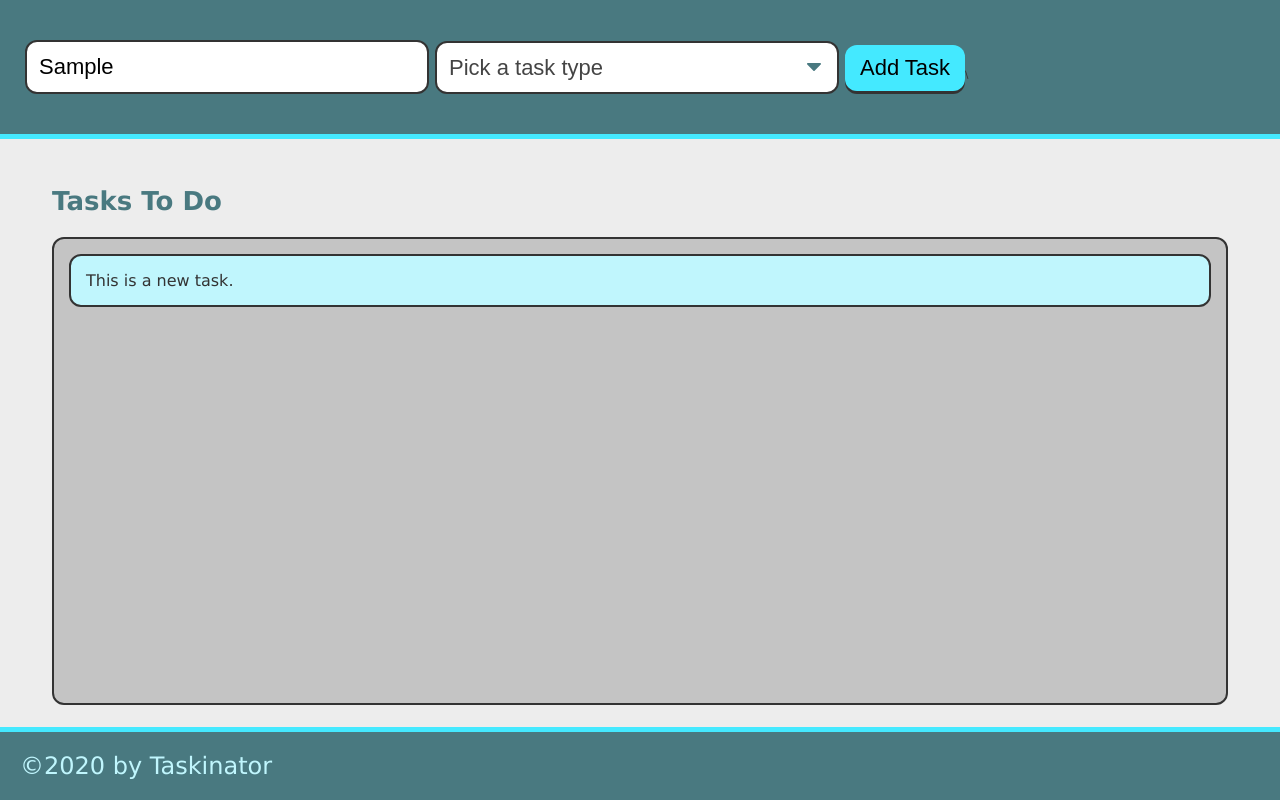
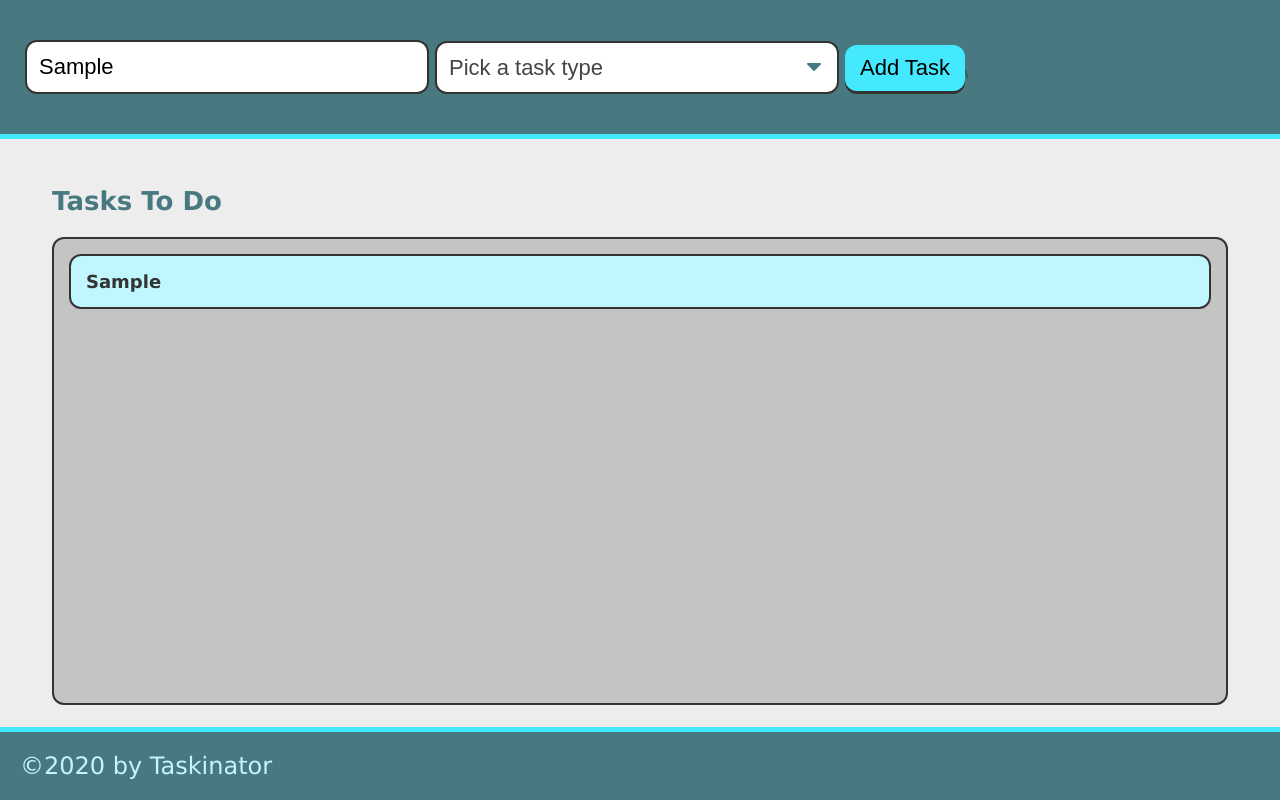
Before and after one commit to asramey/taskinator, a plain HTML site: page index.html in a window 1280 px wide. Both pictures are taken after typing "Sample" into the empty fields and a click on the button "Add Task". Drawn offline with Linux system fonts and the light colour scheme.

Commit message:
updated task form some more, added subtext

```diff
--- a/assets/js/script.js
+++ b/assets/js/script.js
@@ -1,12 +1,27 @@
 var formEl = document.querySelector("#task-form");
 var tasksToDoEl = document.querySelector("#tasks-to-do");
+
 
 var createTaskHandler = function(event) {
   event.preventDefault();
 
+  var taskNameInput = document.querySelector("input[name='task-name']").value;
+  var taskTypeInput = document.querySelector("select[name='task-type']").value;
+
+  // create list item
   var listItemEl = document.createElement("li");
   listItemEl.className = "task-item";
-  listItemEl.textContent = "This is a new task.";
+
+  // create div to hold task info and add to list item
+  var taskInfoEl = document.createElement("div");
+  // give it a class name
+  taskInfoEl.className = "task-info";
+  // add HTML content to div
+  taskInfoEl.innerHTML = "<h3 class='task-name'>" + taskNameInput + "</h3><span class='task-type'>" + taskTypeInput + "</span>";
+
+  listItemEl.appendChild(taskInfoEl);
+
+  // add entire list item to list
   tasksToDoEl.appendChild(listItemEl);
   };
 
```
Also changed, not shown: index.html (line endings or trailing spaces).
